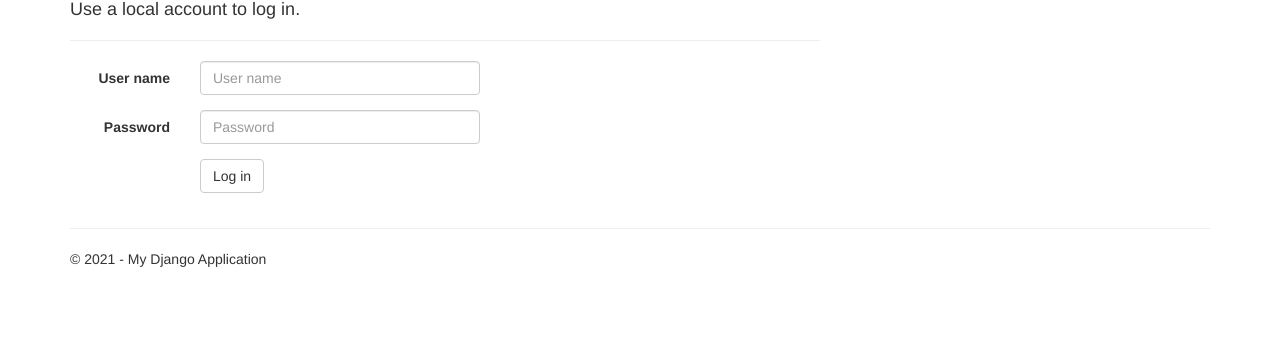
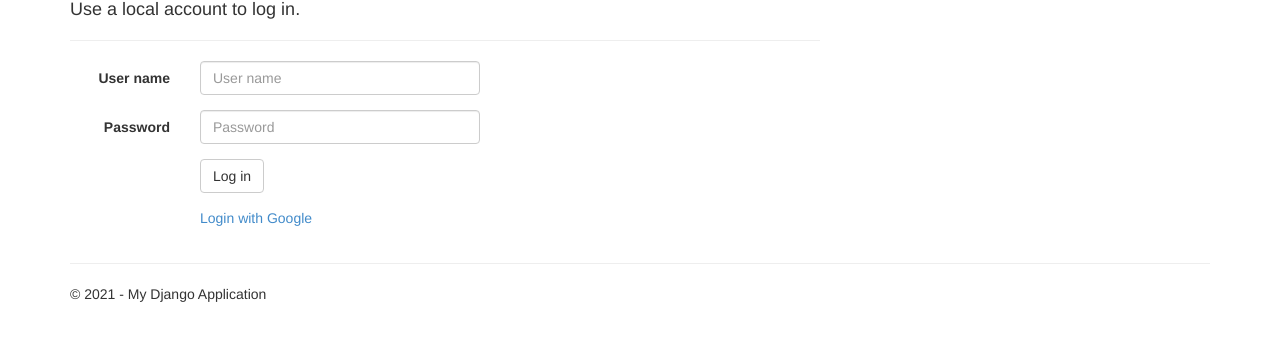
Before and after one commit to denbell5/blessrng, a Django app: page /login/ in a window 1280 px wide. Shown: the part 123-464 px from the top of the page. Run offline with Django 3.2, Linux system fonts and the light colour scheme; some libraries are stand-ins or nearby versions.

Commit message:
implement google auth

```diff
--- a/blessrng/blessrng/apps/app/templates/app/login.html
+++ b/blessrng/blessrng/apps/app/templates/app/login.html
@@ -28,6 +28,15 @@
                         <input type="submit" value="Log in" class="btn btn-default" />
                     </div>
                 </div>
+                <div class="form-group">
+                    <div class="col-md-offset-2 col-md-10">
+                        <a href="{% url 'social:begin' 'google-oauth2' %}">
+                            Login with Google
+                        </a>
+                    </div>
+                </div>
+                <div class="mt-2">
+                </div>
                 {% if form.errors %}
                 <p class="validation-summary-errors">Please enter a correct user name and password.</p>
                 {% endif %}
@@ -44,7 +53,7 @@
 
 {% block scripts %}
 
-    {% load static %}
+{% load static %}
 <script src="{% static 'app/scripts/jquery.validate.min.js' %}"></script>
 
 {% endblock %}
--- a/blessrng/blessrng/blessrng/urls.py
+++ b/blessrng/blessrng/blessrng/urls.py
@@ -7,7 +7,8 @@ from django.urls import path, include
 from django.contrib import admin
 from django.contrib.auth.views import LoginView, LogoutView
 from app import forms, views
-
+from django.contrib.auth import logout
+from django.conf import settings
 
 urlpatterns = [
     path('', include('generators.urls')),
@@ -19,14 +20,17 @@ urlpatterns = [
          (
              template_name='app/login.html',
              authentication_form=forms.BootstrapAuthenticationForm,
-             extra_context=
-             {
+             extra_context={
                  'title': 'Log in',
-                 'year' : datetime.now().year,
+                 'year': datetime.now().year,
              }
          ),
          name='login'),
     path('logout/', LogoutView.as_view(next_page='/'), name='logout'),
     path('admin/', admin.site.urls),
     path('generators/', include('generators.urls')),
+    path('', include('social_django.urls', namespace='social')),
+    path('logout/', logout,
+         {'next_page': settings.LOGOUT_REDIRECT_URL}, name='logout'),
+
 ]
```
Also changed, not shown: blessrng/blessrng/blessrng/settings.py (+15 -0 lines).
